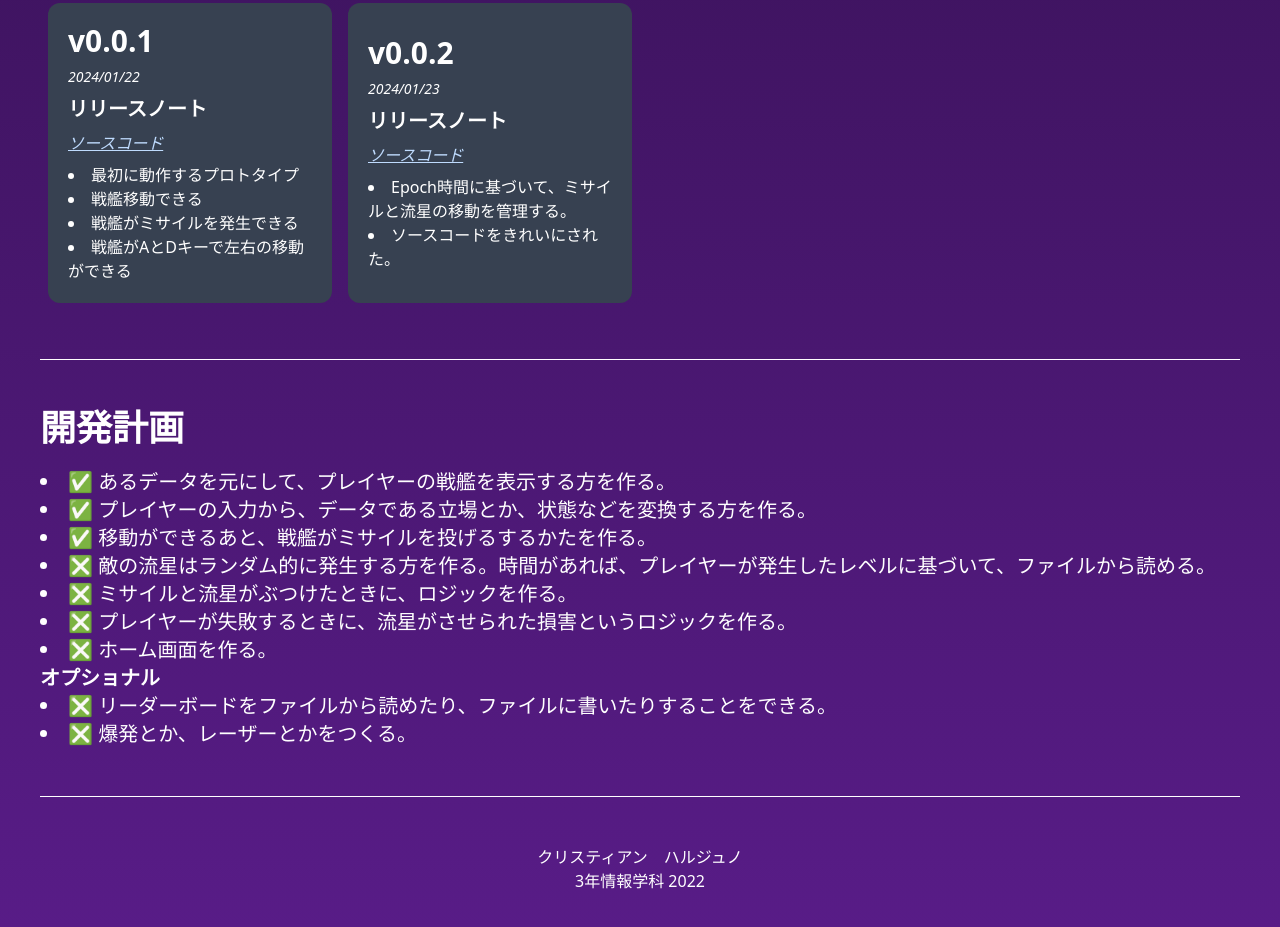
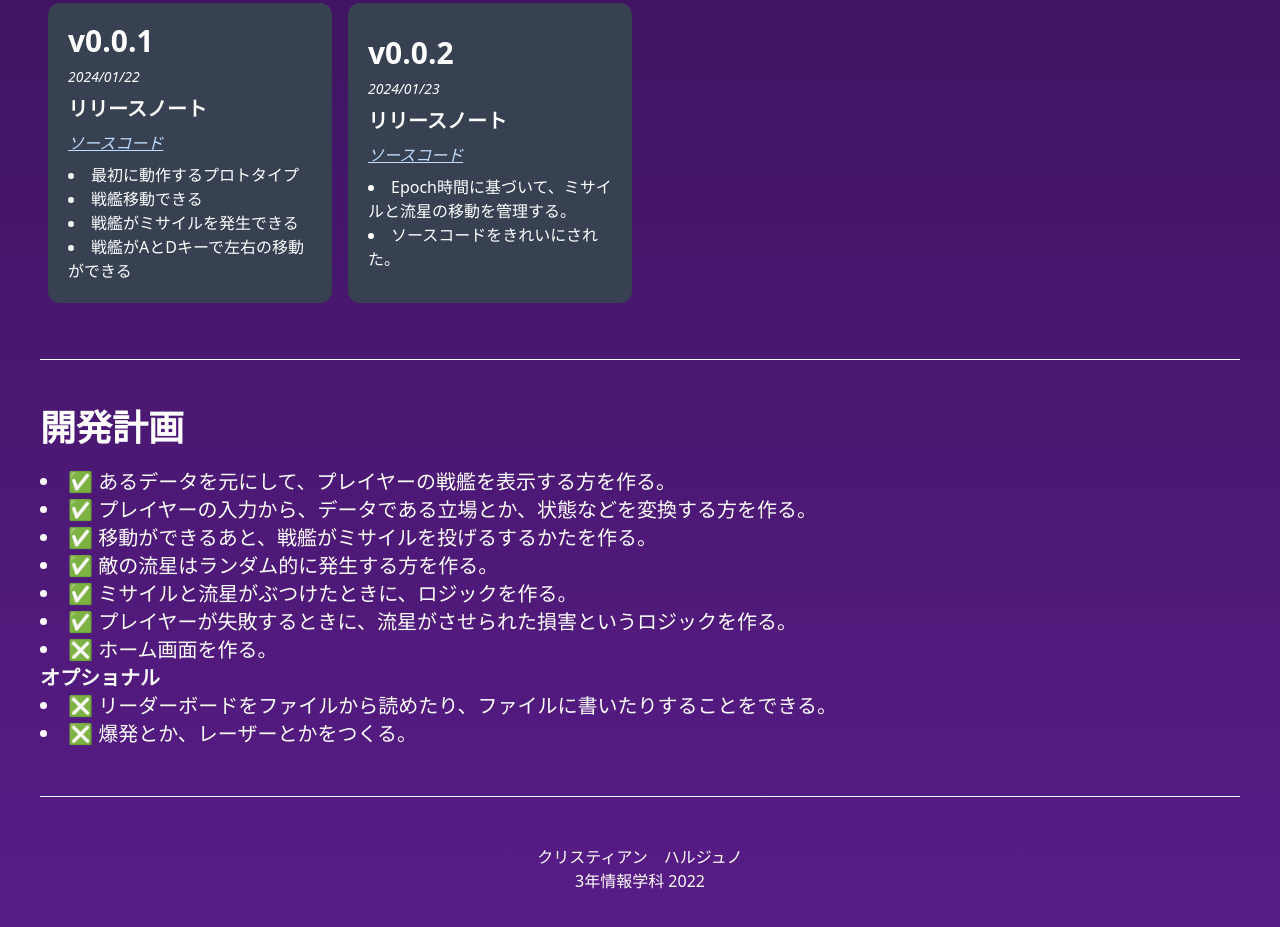
Before and after one commit to SorataBaka/galactic-war, a plain HTML site: page docs/index.html in a window 1280 px wide. Shown: the part 2511-3438 px from the top of the page. Drawn offline with nearby package versions, Linux system fonts and the light colour scheme; a script that the page names is missing.

Commit message:
chore: update docs

```diff
--- a/docs/index.html
+++ b/docs/index.html
@@ -136,9 +136,9 @@
             <li>✅ あるデータを元にして、プレイヤーの戦艦を表示する方を作る。</li>
             <li>✅ プレイヤーの入力から、データである立場とか、状態などを変換する方を作る。</li>
             <li>✅ 移動ができるあと、戦艦がミサイルを投げるするかたを作る。</li>
-            <li>❎ 敵の流星はランダム的に発生する方を作る。時間があれば、プレイヤーが発生したレベルに基づいて、ファイルから読める。</li>
-            <li>❎ ミサイルと流星がぶつけたときに、ロジックを作る。</li>
-            <li>❎ プレイヤーが失敗するときに、流星がさせられた損害というロジックを作る。</li>
+            <li>✅ 敵の流星はランダム的に発生する方を作る。</li>
+            <li>✅ ミサイルと流星がぶつけたときに、ロジックを作る。</li>
+            <li>✅ プレイヤーが失敗するときに、流星がさせられた損害というロジックを作る。</li>
             <li>❎ ホーム画面を作る。</li>
             <h3 class="text-xl font-bold">オプショナル</h3>
             <li>❎ リーダーボードをファイルから読めたり、ファイルに書いたりすることをできる。</li>
```
